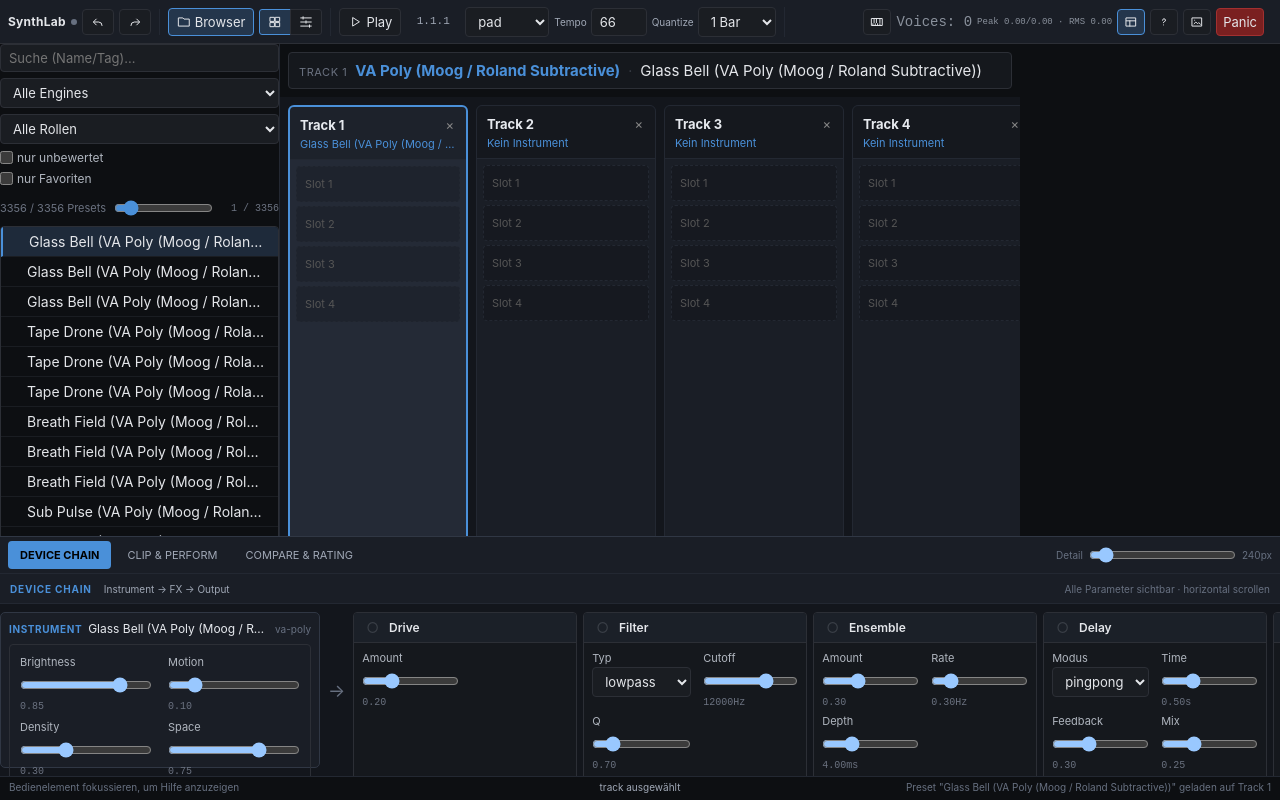
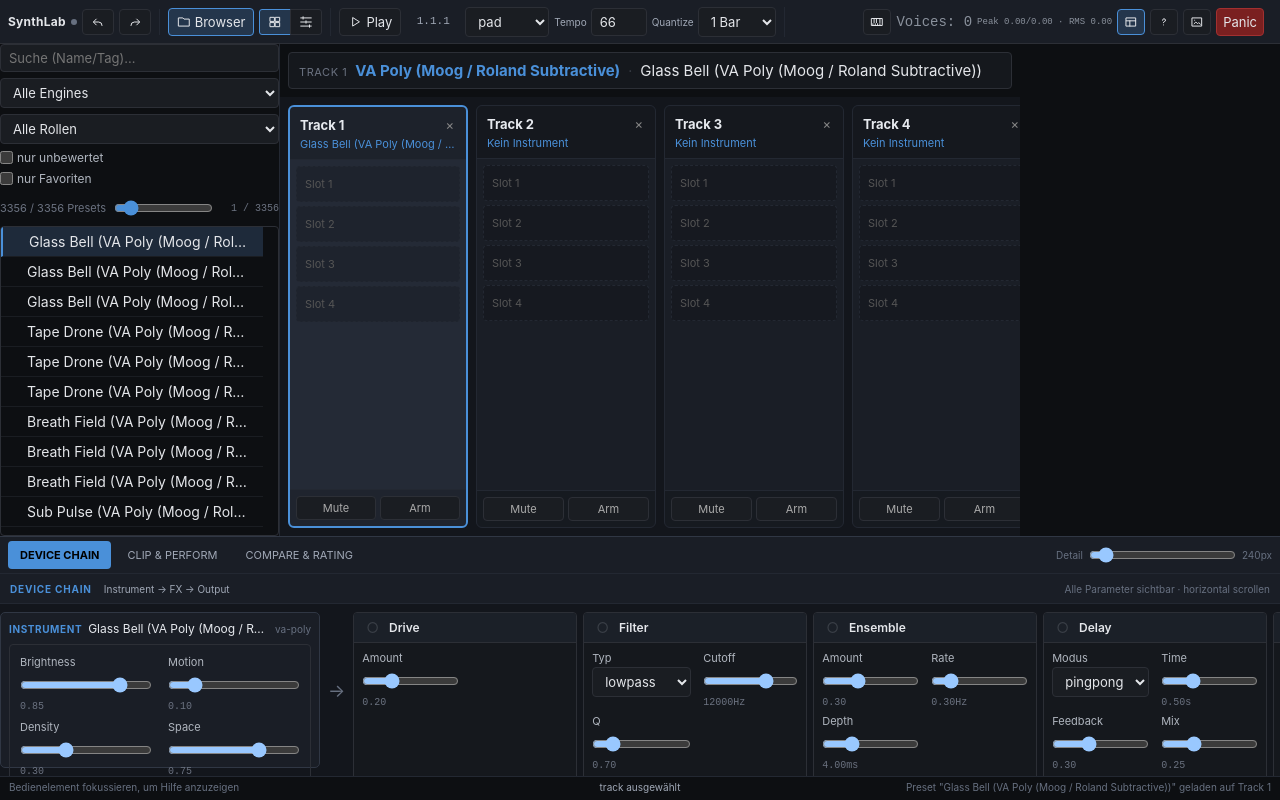
Before and after one commit to enzocage/synthLab, a React (Vite) app in the folder synthlab/: page / in a window 1280 px wide. Built offline with nearby package versions, Linux system fonts and the light colour scheme.

Commit message:
Add visible preset browser scrollbar

```diff
--- a/synthlab/src/App.css
+++ b/synthlab/src/App.css
@@ -264,6 +264,12 @@
   border-left: 1px solid #2c2f36;
   border-right: 1px solid #2c2f36;
 }
+.browser-panel {
+  min-width: 0;
+  min-height: 0;
+  overflow: hidden;
+  border-right: 1px solid var(--color-border-subtle, #232832);
+}
 
 .preset-title {
   margin: 0 0 12px;
@@ -313,9 +319,29 @@
 .preset-browser__list {
   flex: 1;
   min-height: 0;
-  overflow-y: auto;
+  overflow-x: hidden;
+  overflow-y: scroll;
+  scrollbar-gutter: stable;
+  scrollbar-color: #596577 #11151b;
+  scrollbar-width: auto;
   border: 1px solid #2c2f36;
   border-radius: 4px;
+}
+.preset-browser__list::-webkit-scrollbar { width: 12px; }
+.preset-browser__list::-webkit-scrollbar-track {
+  border-left: 1px solid #252b34;
+  background: #11151b;
+}
+.preset-browser__list::-webkit-scrollbar-thumb {
+  min-height: 36px;
+  border: 3px solid #11151b;
+  border-radius: 8px;
+  background: #596577;
+}
+.preset-browser__list::-webkit-scrollbar-thumb:hover { background: #78a8d8; }
+.preset-browser__list:focus-visible {
+  outline: 1px solid var(--color-selection, #4a90d9);
+  outline-offset: -1px;
 }
 
 /* Scrollbar styling */
--- a/synthlab/src/App.tsx
+++ b/synthlab/src/App.tsx
@@ -332,9 +332,9 @@
       {/* Main Workspace (Session View & Browser Split) */}
       <div className="app-columns" style={{ flex: 1, overflow: "hidden" }}>
         {browserOpen && (
-          <div style={{ width: "var(--width-browser, 280px)", height: "100%", borderRight: "1px solid var(--color-border-subtle)" }}>
+          <aside className="browser-panel" aria-label="Preset-Browser">
             <PresetBrowser />
-          </div>
+          </aside>
         )}
 
         <div style={{ flex: 1, display: "flex", flexDirection: "column", height: "100%", overflow: "hidden" }}>
--- a/synthlab/src/ui/PresetBrowser.tsx
+++ b/synthlab/src/ui/PresetBrowser.tsx
@@ -49,11 +49,17 @@
   useEffect(() => {
     const el = listRef.current;
     if (!el) return;
-    setContainerHeight(el.clientHeight || 400);
+    const updateContainerHeight = () => setContainerHeight(el.clientHeight || 400);
+    updateContainerHeight();
 
     const onScroll = () => setScrollTop(el.scrollTop);
+    const resizeObserver = new ResizeObserver(updateContainerHeight);
     el.addEventListener("scroll", onScroll);
-    return () => el.removeEventListener("scroll", onScroll);
+    resizeObserver.observe(el);
+    return () => {
+      el.removeEventListener("scroll", onScroll);
+      resizeObserver.disconnect();
+    };
   }, []);
 
   const totalCount = filteredIndices.length;
@@ -121,7 +127,14 @@
         />
         <span className="preset-browser__position">{totalCount > 0 ? `${sliderPosition + 1} / ${totalCount}` : "0 / 0"}</span>
       </div>
-      <div className="preset-browser__list" ref={listRef} style={{ position: "relative" }}>
+      <div
+        className="preset-browser__list"
+        ref={listRef}
+        style={{ position: "relative" }}
+        tabIndex={0}
+        role="listbox"
+        aria-label="Gefilterte Presets"
+      >
         <div style={{ height: totalHeight, width: "100%", position: "relative" }}>
           {visibleIndices.map(({ pos, bankIdx }) => {
             const p = bank[bankIdx];
```
